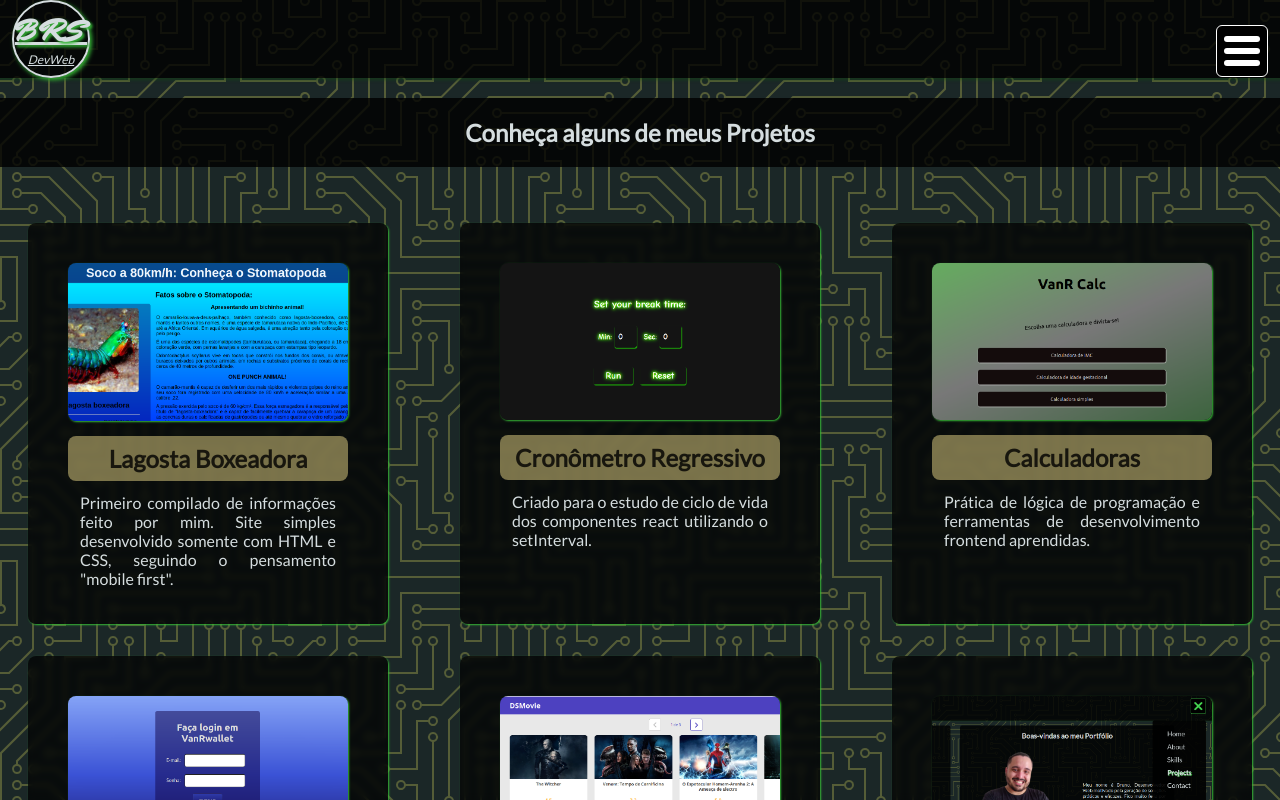
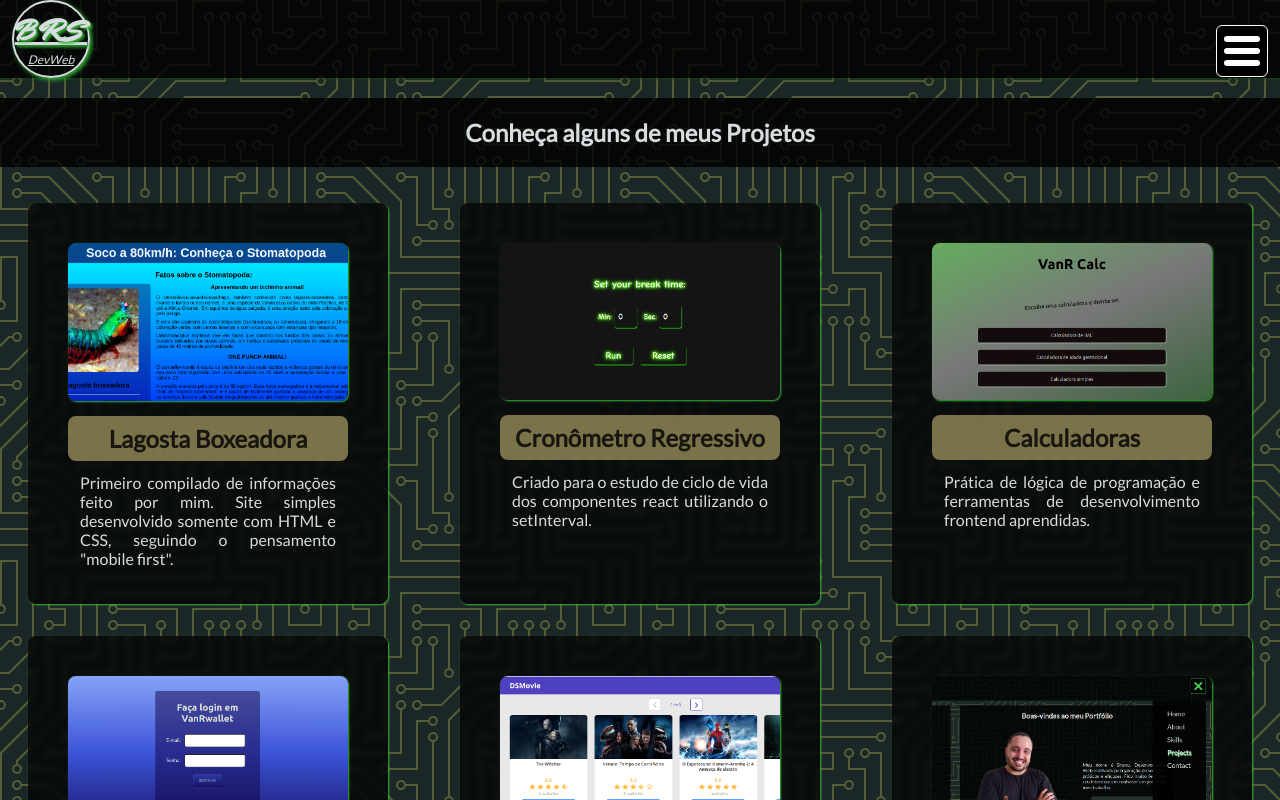
Before and after one commit to vanriwerson/portfolio-react-reboot, a React (Create React App) app: page /projects in a window 1280 px wide. Built offline with nearby package versions, Linux system fonts and the light colour scheme.

Commit message:
Ajuste no container de projetos

```diff
--- a/src/pages/Projects.css
+++ b/src/pages/Projects.css
@@ -17,6 +17,6 @@
   display: flex;
   flex-wrap: wrap;
   justify-content: flex-start;
-  margin: 20px auto;
+  max-width: 1600px;
   width: 100%;
 }
```
